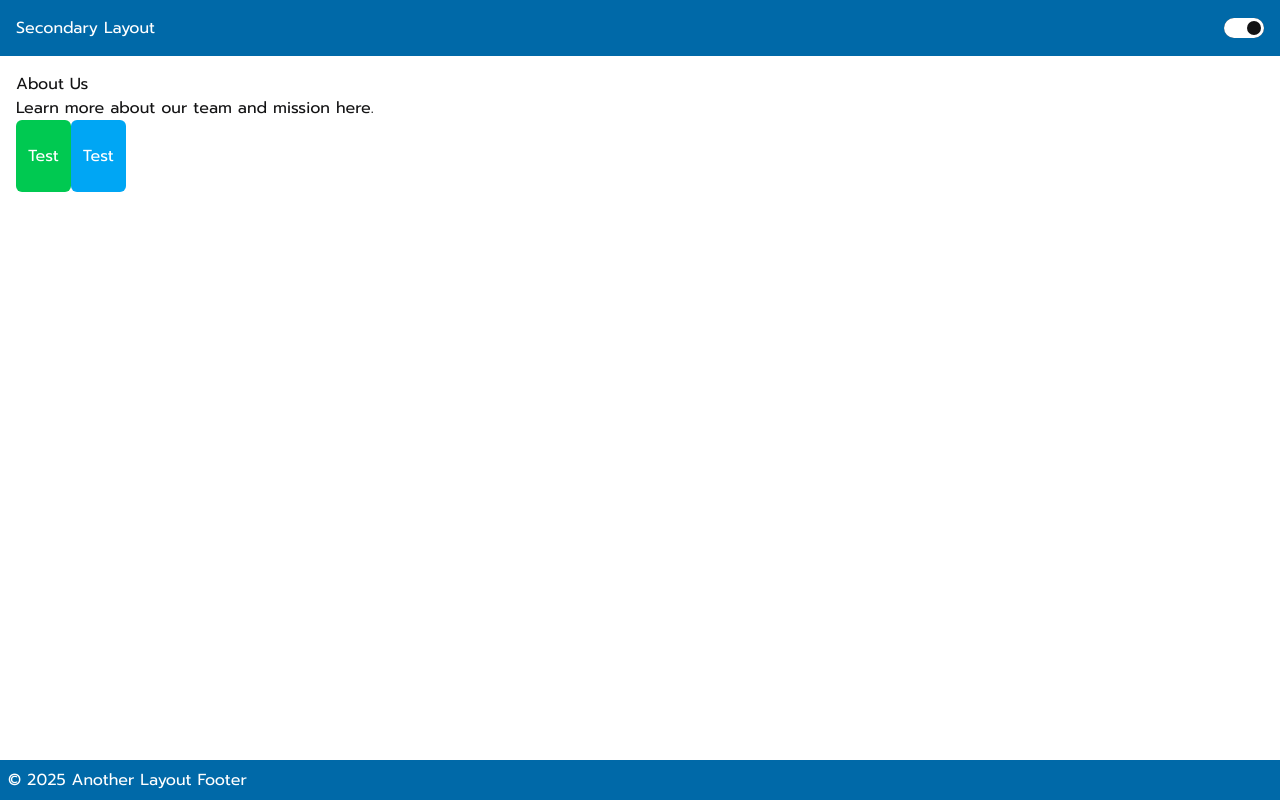
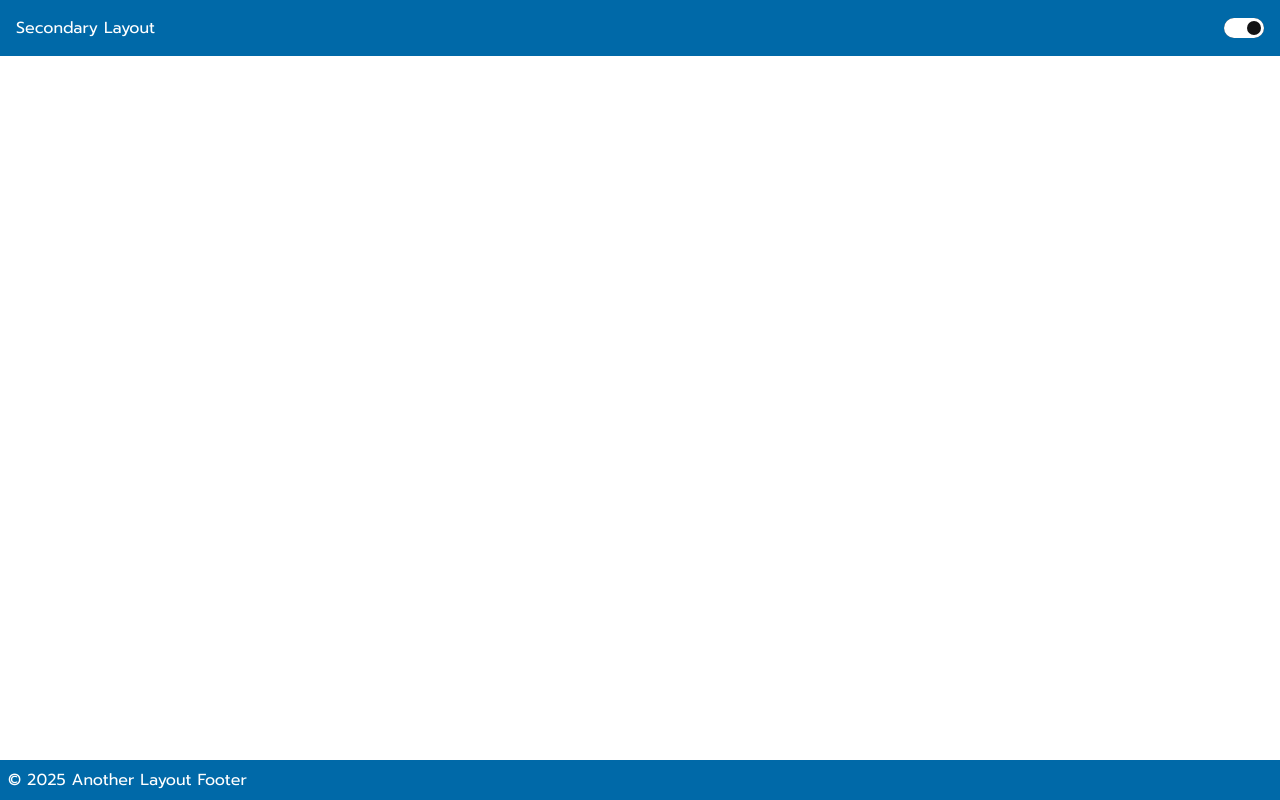
Before and after one commit to MoDangKa/react-with-vite, a React (Vite) app: page /about in a window 1280 px wide. Built offline with nearby package versions, Linux system fonts and the light colour scheme.

Commit message:
refactor: update SecondaryLayout to use children

```diff
--- a/src/layouts/SecondaryLayout.tsx
+++ b/src/layouts/SecondaryLayout.tsx
@@ -1,12 +1,11 @@
 import ToggleSwitchV2 from "@/components/ToggleSwitch/ToggleSwitchV2";
 import { FC, ReactNode } from "react";
-import { Outlet } from "react-router-dom";
 
 type Props = {
   children: ReactNode;
 };
 
-const SecondaryLayout: FC<Props> = () => {
+const SecondaryLayout: FC<Props> = ({ children }) => {
   return (
     <div className="container mx-auto flex min-h-screen flex-col">
       {/* Header */}
@@ -17,9 +16,7 @@ const SecondaryLayout: FC<Props> = () => {
       </header>
 
       {/* Main Content */}
-      <main className="grow p-4">
-        <Outlet />
-      </main>
+      <main className="grow p-4">{children}</main>
 
       {/* Footer */}
       <footer className="mt-4 bg-sky-700 p-2 text-white">
```
